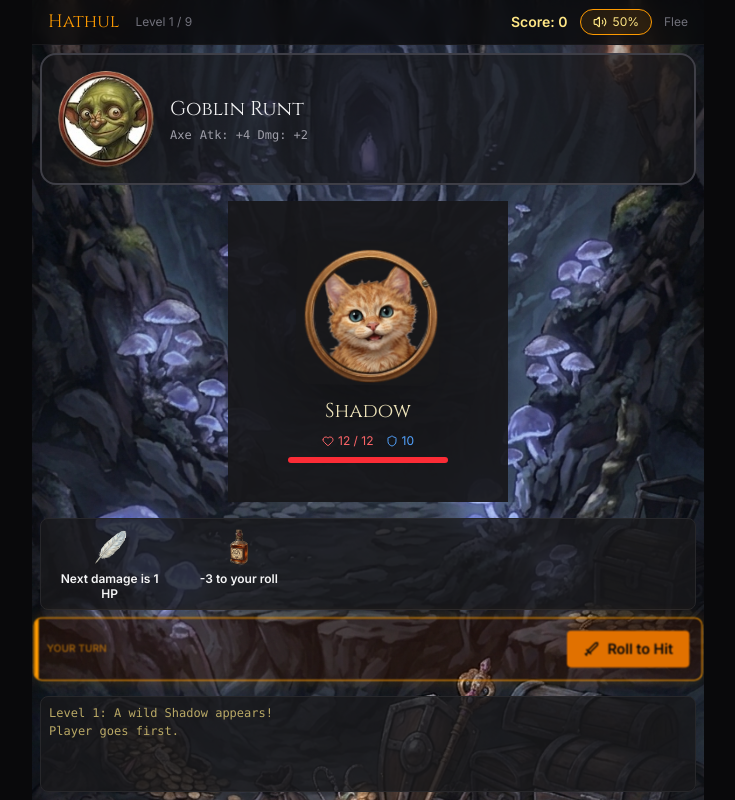
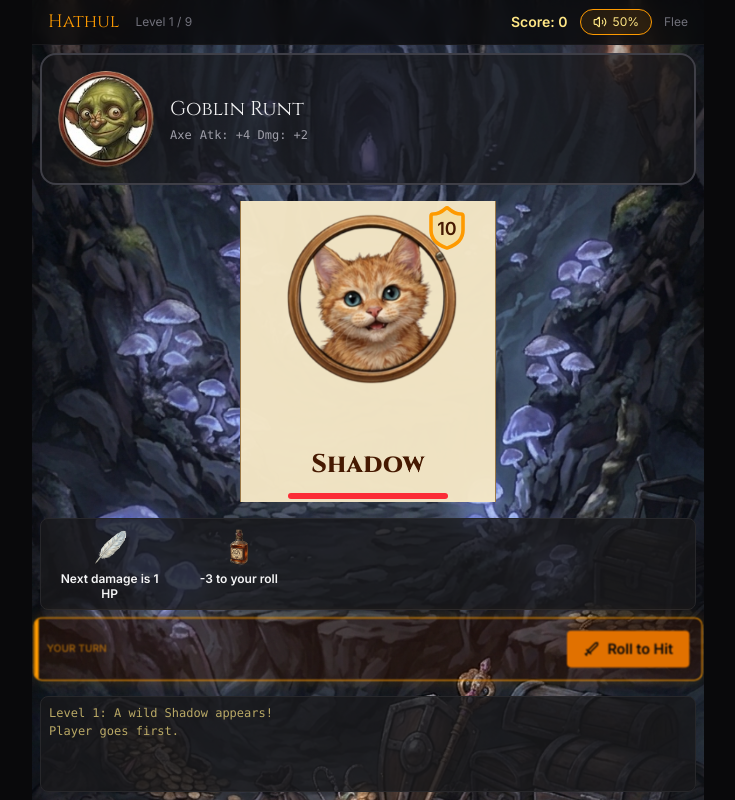
Before and after one commit to pipihanzu/hathul, a React (Vite) app: page / in a window 1280 px wide. Both pictures are taken after a click on the button "Start New Game". Shown: the whole page, without its empty margins (272-1007 px from the left). Built offline with nearby package versions, Linux system fonts and the light colour scheme.

Commit message:
cat card fixes

```diff
--- a/src/components/Game.tsx
+++ b/src/components/Game.tsx
@@ -1,6 +1,6 @@
 import React, { useState, useEffect, useRef } from 'react';
 import { motion, AnimatePresence } from 'motion/react';
-import { Shield, Heart, Sword, Skull, ArrowRight, Volume2, VolumeX } from 'lucide-react';
+import { Shield, Sword, Skull, ArrowRight, Volume2, VolumeX } from 'lucide-react';
 import Dice3D from './Dice3D';
 import { cn } from '../lib/utils';
 
@@ -1055,26 +1055,34 @@ export default function Game({
 
           <div
             className={cn(
-              "cat-card-mobile-fit bg-zinc-900/95 rounded-2xl shadow-2xl p-2 sm:p-4 transform-gpu",
+              "cat-card-mobile-fit p-1.5 sm:p-3 transform-gpu",
               isCatHitShaking && 'cat-hit-shake'
             )}
             style={{ perspective: 1200, transformStyle: 'preserve-3d', transformOrigin: '50% 50%' }}
           >
-            <div className="cat-card-flip-shell w-[clamp(9.25rem,39vw,11.75rem)] sm:w-[15.5rem] h-[clamp(12.75rem,35dvh,16.75rem)] sm:h-[22rem]">
+            <div className="cat-card-flip-shell w-[clamp(10rem,41vw,12.4rem)] sm:w-[16rem] h-[clamp(13.9rem,37dvh,17.7rem)] sm:h-[22.1rem] overflow-hidden rounded-[0.8rem]">
               <div
                 className="cat-card-flip-inner"
                 style={{ transform: isCatDead ? 'rotateY(180deg)' : 'rotateY(0deg)' }}
               >
                 <div className="cat-card-face cat-card-face-front">
-                  <div className="flex flex-col items-center gap-2 sm:gap-3 h-full justify-center">
-                    <div className="relative">
+                  <div className="cat-card-front-surface h-full w-full p-2 sm:p-3">
+                    <div className="cat-card-front-frame relative flex h-full flex-col items-center justify-between gap-2 px-2 py-3 sm:gap-3 sm:px-3 sm:py-4">
+                      <div className="absolute right-2 top-2 sm:right-3 sm:top-3 flex items-center justify-center" title="Armor Class">
+                        <div className="relative flex h-11 w-10 min-[380px]:h-12 min-[380px]:w-11 sm:h-14 sm:w-12 items-center justify-center">
+                          <Shield className="absolute inset-0 h-full w-full fill-amber-300/20 text-amber-500" strokeWidth={1.8} />
+                          <span className="relative pt-0.5 text-sm min-[380px]:text-base sm:text-lg font-black text-amber-950">{cat.ac}</span>
+                        </div>
+                      </div>
+
+                      <div className="relative w-[94%]">
                         <div
-                        className="w-[4.75rem] h-[4.75rem] min-[380px]:w-[5.5rem] min-[380px]:h-[5.5rem] sm:w-36 sm:h-36 rounded-2xl bg-zinc-900/80 shadow-2xl transform-gpu rotate-1 transition-transform duration-700 flex items-center justify-center overflow-hidden"
+                          className="w-full h-[6.3rem] min-[380px]:h-[7.1rem] sm:h-[11.4rem] transform-gpu transition-transform duration-700 flex items-center justify-center overflow-visible"
                         >
                           <img
                             src={`/images/cats/cat_${level}.png`}
                             alt={cat.name}
-                          className="w-full h-full object-cover rounded-2xl"
+                            className="w-full h-full object-contain"
                             referrerPolicy="no-referrer"
                           />
                         </div>
@@ -1103,20 +1111,9 @@ export default function Game({
                         </AnimatePresence>
                       </div>
 
-                    <div className="text-center space-y-1 sm:space-y-2">
-                      <h2 className="text-sm min-[380px]:text-base sm:text-xl font-serif text-amber-100">{cat.name}</h2>
-                      <div className="flex items-center justify-center gap-3 text-xs">
-                        <div className="flex items-center gap-1 text-red-400" title="Health Points">
-                          <Heart className="w-3 h-3" />
-                          <span>{cat.hp} / {cat.maxHp}</span>
-                        </div>
-                        <div className="flex items-center gap-1 text-blue-400" title="Armor Class">
-                          <Shield className="w-3 h-3" />
-                          <span>{cat.ac}</span>
-                        </div>
-                      </div>
-                      {/* Health Bar */}
-                      <div className="w-24 min-[380px]:w-28 sm:w-40 h-1.5 bg-zinc-800 rounded-full overflow-hidden mt-1 mx-auto">
+                      <div className="text-center space-y-1 sm:space-y-2 w-full">
+                        <h2 className="text-base min-[380px]:text-lg sm:text-[1.6rem] font-serif font-black tracking-[0.01em] text-amber-950">{cat.name}</h2>
+                        <div className="w-24 min-[380px]:w-28 sm:w-40 h-1.5 bg-amber-950/15 rounded-full overflow-hidden mt-1 mx-auto">
                           <motion.div
                             className="h-full bg-red-500"
                             initial={{ width: '100%' }}
@@ -1127,9 +1124,10 @@ export default function Game({
                       </div>
                     </div>
                   </div>
+                </div>
                 <div className="cat-card-face cat-card-face-back">
-                  <div className="cat-card-back-pattern rounded-xl w-full h-full p-3">
-                    <div className="cat-card-back-frame rounded-lg w-full h-full flex items-center justify-center">
+                  <div className="cat-card-back-pattern rounded-[0.8rem] w-full h-full p-3">
+                    <div className="cat-card-back-frame rounded-[0.55rem] w-full h-full flex items-center justify-center">
                       <img
                         src="/images/elements/items/skull.png"
                         alt="skull"
--- a/src/index.css
+++ b/src/index.css
@@ -71,6 +71,8 @@ html, body, #root {
 
 .cat-card-flip-shell {
   perspective: 1200px;
+  border-radius: 0.8rem;
+  overflow: hidden;
 }
 
 .cat-card-flip-inner {
@@ -79,6 +81,7 @@ html, body, #root {
   height: 100%;
   transform-style: preserve-3d;
   transition: transform 0.7s cubic-bezier(0.2, 0.8, 0.2, 1);
+  border-radius: inherit;
 }
 
 .cat-card-face {
@@ -86,10 +89,25 @@ html, body, #root {
   inset: 0;
   -webkit-backface-visibility: hidden;
   backface-visibility: hidden;
+  border-radius: 0.8rem;
+  overflow: hidden;
 }
 
 .cat-card-face-back {
   transform: rotateY(180deg);
+}
+
+.cat-card-front-surface {
+  background: rgba(243, 230, 197, 0.98);
+  border: 1px solid rgba(117, 72, 12, 0.68);
+  box-shadow:
+    0 18px 42px rgba(0, 0, 0, 0.42),
+    inset 0 1px 0 rgba(255, 255, 255, 0.32);
+  border-radius: 0.8rem;
+}
+
+.cat-card-front-frame {
+  border-radius: 0.55rem;
 }
 
 .cat-card-back-pattern {
@@ -98,7 +116,7 @@ html, body, #root {
     repeating-linear-gradient(45deg, rgba(255, 255, 255, 0.06) 0 8px, transparent 8px 16px),
     repeating-linear-gradient(-45deg, rgba(255, 255, 255, 0.06) 0 8px, transparent 8px 16px);
   border: 2px solid rgba(160, 160, 160, 0.35);
-  box-shadow: 0 8px 24px rgba(0, 0, 0, 0.5);
+  box-shadow: 0 18px 42px rgba(0, 0, 0, 0.42);
 }
 
 .cat-card-back-frame {
```
Lines whose indentation alone changed are shown as unchanged.
